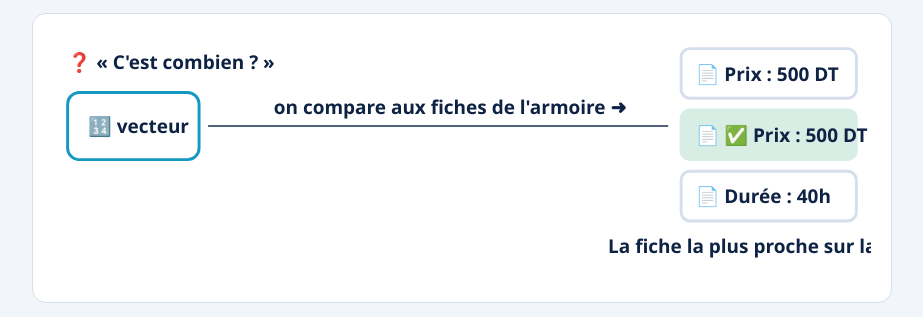
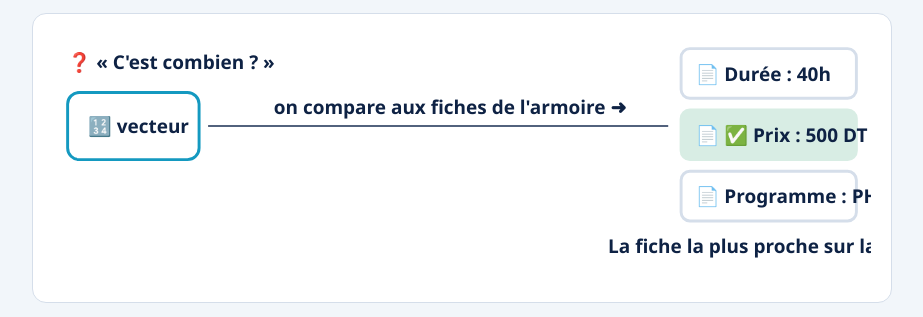
Before and after one commit to Dadmezni/mon-portfolio, a plain HTML site: page ragHistoire.html in a window 1280 px wide. Shown: the part 3922-4239 px from the top of the page, without its empty margins (178-1101 px from the left). Drawn offline with Linux system fonts and the light colour scheme.

Commit message:
Update RAG Histoire

```diff
--- a/ragHistoire.html
+++ b/ragHistoire.html
@@ -159,9 +159,9 @@ foreach ($documents as $motCle => $reponse) {
 <text x="10" y="24" data-ar="❓ «كم السعر؟»">❓ « C'est combien ? »</text>
 <rect x="10" y="40" width="90" height="46" rx="8" fill="none" stroke="var(--c1)" stroke-width="2"/><text x="24" y="68" data-ar="🔢 متجه">🔢 vecteur</text>
 <g class="fly"><path d="M105 63 H420" class="axis"/><text x="150" y="55" data-ar="نقارن ببطاقات الخزانة ➜">on compare aux fiches de l'armoire ➜</text></g>
-<rect x="430" y="10" width="120" height="34" rx="6" fill="none" stroke="var(--line)" stroke-width="2"/><text x="440" y="32" data-ar="📄 السعر: 500 دينار">📄 Prix : 500 DT</text>
+<rect x="430" y="10" width="120" height="34" rx="6" fill="none" stroke="var(--line)" stroke-width="2"/><text x="440" y="32" data-ar="📄 المدة: 40 ساعة">📄 Durée : 40h</text>
 <rect x="430" y="52" width="120" height="34" rx="6" fill="var(--ok)" opacity=".18" stroke="var(--ok)" stroke-width="2"/><text x="440" y="74" data-ar="📄 ✅ السعر: 500 دينار">📄 ✅ Prix : 500 DT</text>
-<rect x="430" y="94" width="120" height="34" rx="6" fill="none" stroke="var(--line)" stroke-width="2"/><text x="440" y="116" data-ar="📄 المدة: 40 ساعة">📄 Durée : 40h</text>
+<rect x="430" y="94" width="120" height="34" rx="6" fill="none" stroke="var(--line)" stroke-width="2"/><text x="440" y="116" data-ar="📄 البرنامج: PHP, MVC, Eloquent">📄 Programme : PHP, MVC, Eloquent</text>
 <text x="380" y="150" data-ar="البطاقة الأقرب على الخريطة هي الفائزة.">La fiche la plus proche sur la carte gagne.</text>
 </svg></div>
 <p data-ar="لهذه «المسافة على الخريطة» اسم دقيق: <b>التشابه الجيب-تمامي</b> (cosine similarity). نتيجة قريبة من 1 تعني معنى شبه مطابق؛ وقريبة من 0 تعني عدم وجود أي علاقة.">Cette « distance sur la carte » a un nom précis : la <b>similarité cosinus</b>. Un score proche de 1 = presque le même sens ; proche de 0 = aucun rapport.</p>
```
